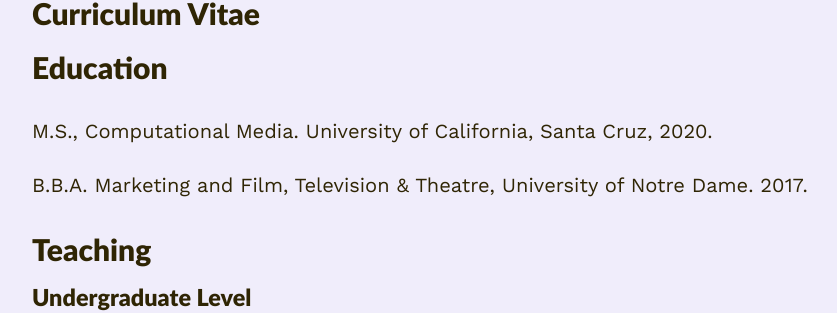
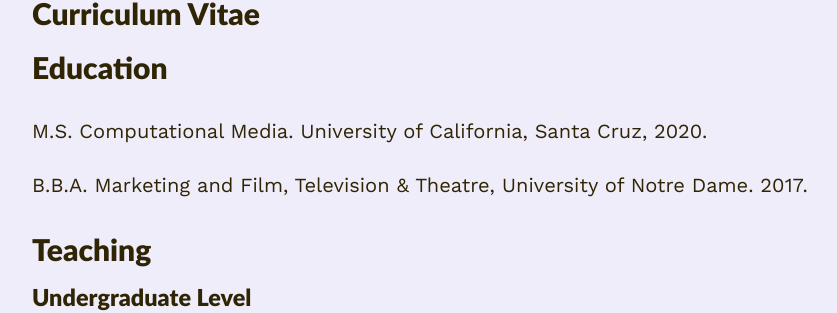
Before and after one commit to mirekjames/ENG6800Test, a Jekyll site: the page built from CV.md, in a window 1280 px wide and 900 px high. Shown: the part 186-499 px from the top of the window, without its empty margins (208-1045 px from the left). Built offline with Jekyll 4.4.1, drawn with Linux system fonts in a browser that asks for light colours; nearby versions of some CDN libraries.

Commit message:
typo fix on CV

```diff
--- a/CV.md
+++ b/CV.md
@@ -9,7 +9,7 @@ published: true
 
 ## Education
 
-M.S., Computational Media. University of California, Santa Cruz, 2020.
+M.S. Computational Media. University of California, Santa Cruz, 2020.
 
 B.B.A. Marketing and Film, Television & Theatre, University of Notre Dame. 2017.
 
```
